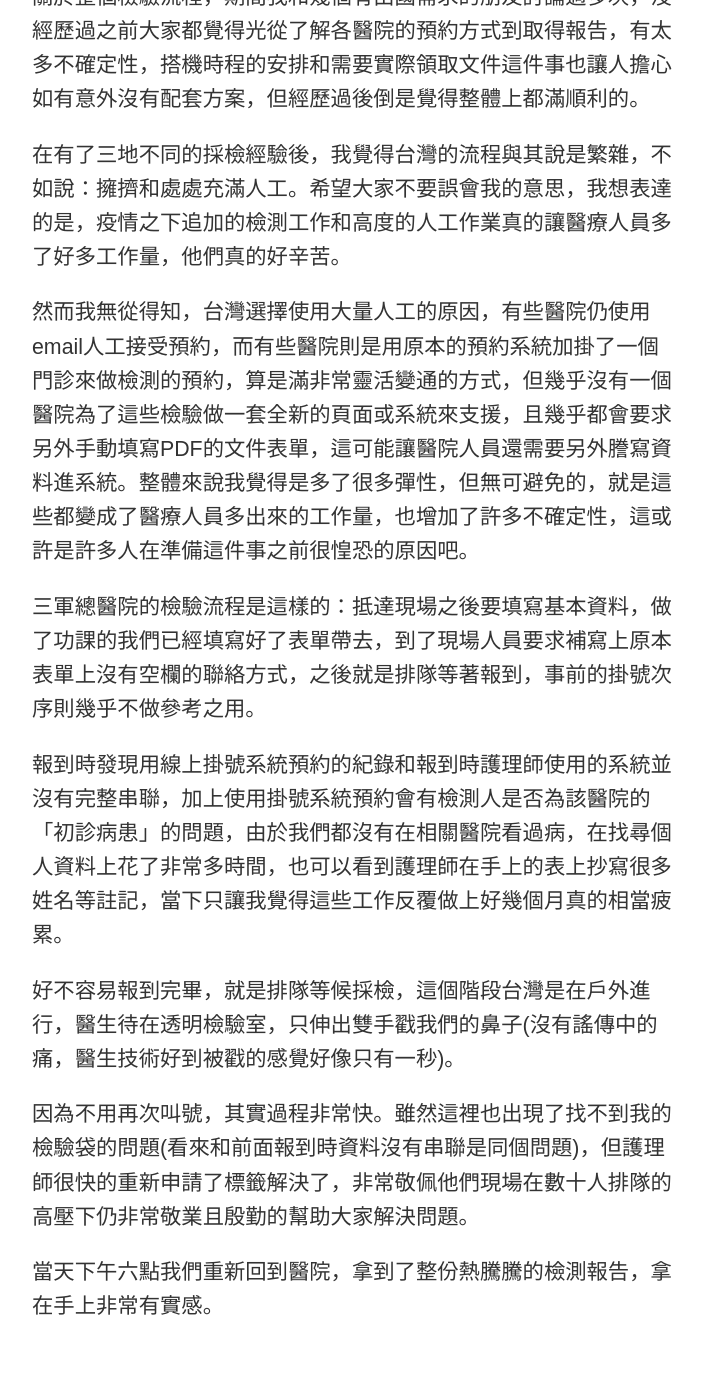
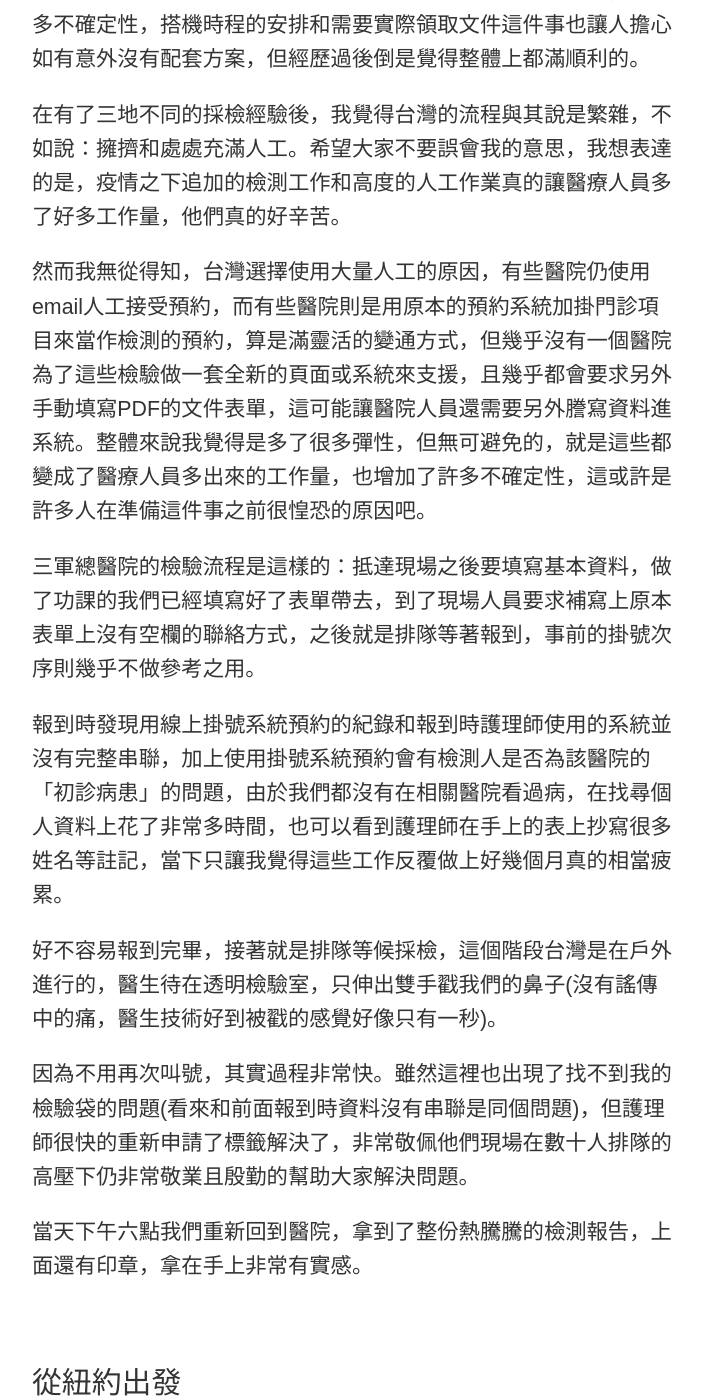
Before and after one commit to pqvst/tzling, a Jekyll site: the page built from _posts/2021-10-11-後疫情時期的跨國旅程和費用.md, in a window 1280 px wide and 1400 px high, scrolled down 3212 px. Shown: the whole window, without its empty margins (288-990 px from the left). Built offline with Jekyll 4.4.1, drawn with Linux system fonts in a browser that asks for light colours; nearby versions of some CDN libraries; some of the changed text lies outside the part shown.

Commit message:
Update 2021-10-11-後疫情時期的跨國旅程和費用.md
edit

```diff
--- a/_posts/2021-10-11-後疫情時期的跨國旅程和費用.md
+++ b/_posts/2021-10-11-後疫情時期的跨國旅程和費用.md
@@ -32,28 +32,29 @@
 
 疫情之下不得已的出國行程多了很多費用，這趟探親之旅，在有關檢疫的部分，大略的流程和費用是這樣的：
 
----
+<br/>
+
 ### 從台灣出發
 
 在我們出發之前，剛好衛服部宣布為了減輕民眾負擔，公立醫院的PCR檢測費將有補助，原先在私立醫院的檢測費(急件，當天領取) 是本國人**台幣5,500-6,000**不等，外國人台幣**7,000**。在衛服部宣布之後，部分公立醫院就調降成**本國人4,500，外國人5,500**了。(不過我們在醫院付費時，醫院連同外籍的P一同收了4,500，不確定是否因為有健保卡和居留證的關係)
 
-考量到預約的簡便性和費用等因素，我們選擇了**三軍總醫院的松山分院**，這裡原本是台北空軍總醫院，搭計程車時司機這麼告訴我。
+考量到預約的簡便性和費用，我們選擇了**三軍總醫院的松山分院**，這裡原本是台北空軍總醫院，搭計程車時司機這麼告訴我。
 
 關於整個檢驗流程，期間我和幾個有出國需求的朋友討論過多次，沒經歷過之前大家都覺得光從了解各醫院的預約方式到取得報告，有太多不確定性，搭機時程的安排和需要實際領取文件這件事也讓人擔心如有意外沒有配套方案，但經歷過後倒是覺得整體上都滿順利的。
 
 在有了三地不同的採檢經驗後，我覺得台灣的流程與其說是繁雜，不如說：擁擠和處處充滿人工。希望大家不要誤會我的意思，我想表達的是，疫情之下追加的檢測工作和高度的人工作業真的讓醫療人員多了好多工作量，他們真的好辛苦。
 
-然而我無從得知，台灣選擇使用大量人工的原因，有些醫院仍使用email人工接受預約，而有些醫院則是用原本的預約系統加掛了一個門診來做檢測的預約，算是滿非常靈活變通的方式，但幾乎沒有一個醫院為了這些檢驗做一套全新的頁面或系統來支援，且幾乎都會要求另外手動填寫PDF的文件表單，這可能讓醫院人員還需要另外謄寫資料進系統。整體來說我覺得是多了很多彈性，但無可避免的，就是這些都變成了醫療人員多出來的工作量，也增加了許多不確定性，這或許是許多人在準備這件事之前很惶恐的原因吧。
+然而我無從得知，台灣選擇使用大量人工的原因，有些醫院仍使用email人工接受預約，而有些醫院則是用原本的預約系統加掛門診項目來當作檢測的預約，算是滿靈活的變通方式，但幾乎沒有一個醫院為了這些檢驗做一套全新的頁面或系統來支援，且幾乎都會要求另外手動填寫PDF的文件表單，這可能讓醫院人員還需要另外謄寫資料進系統。整體來說我覺得是多了很多彈性，但無可避免的，就是這些都變成了醫療人員多出來的工作量，也增加了許多不確定性，這或許是許多人在準備這件事之前很惶恐的原因吧。
 
 三軍總醫院的檢驗流程是這樣的：抵達現場之後要填寫基本資料，做了功課的我們已經填寫好了表單帶去，到了現場人員要求補寫上原本表單上沒有空欄的聯絡方式，之後就是排隊等著報到，事前的掛號次序則幾乎不做參考之用。
 
 報到時發現用線上掛號系統預約的紀錄和報到時護理師使用的系統並沒有完整串聯，加上使用掛號系統預約會有檢測人是否為該醫院的「初診病患」的問題，由於我們都沒有在相關醫院看過病，在找尋個人資料上花了非常多時間，也可以看到護理師在手上的表上抄寫很多姓名等註記，當下只讓我覺得這些工作反覆做上好幾個月真的相當疲累。
 
-好不容易報到完畢，就是排隊等候採檢，這個階段台灣是在戶外進行，醫生待在透明檢驗室，只伸出雙手戳我們的鼻子(沒有謠傳中的痛，醫生技術好到被戳的感覺好像只有一秒)。
+好不容易報到完畢，接著就是排隊等候採檢，這個階段台灣是在戶外進行的，醫生待在透明檢驗室，只伸出雙手戳我們的鼻子(沒有謠傳中的痛，醫生技術好到被戳的感覺好像只有一秒)。
 
 因為不用再次叫號，其實過程非常快。雖然這裡也出現了找不到我的檢驗袋的問題(看來和前面報到時資料沒有串聯是同個問題)，但護理師很快的重新申請了標籤解決了，非常敬佩他們現場在數十人排隊的高壓下仍非常敬業且殷勤的幫助大家解決問題。
 
-當天下午六點我們重新回到醫院，拿到了整份熱騰騰的檢測報告，拿在手上非常有實感。
+當天下午六點我們重新回到醫院，拿到了整份熱騰騰的檢測報告，上面還有印章，拿在手上非常有實感。
 
 <br/>
 
@@ -105,9 +103,9 @@
 
 在土耳其登機門的巴士上，我聽到有位伯伯用台語在和朋友聊天，他說：「這整車的人都要去隔離捏，啊怎麼還是那麼多人要去。」
 
-哈哈哈 這很幽默。我也很驚訝整班機似乎比較少的台灣人，反而不少拿著留學簽證的旅客。
+哈哈哈 這很幽默。我也很驚訝整班班機似乎比較少台灣人，反而不少拿著留學簽證的學生和一些商務客。
 
-抵達國門時，意外的覺得滿雀躍的。這裡同樣動用了大量人力來管控，但每個人都面帶笑容，語氣也充滿溫暖，雖然有很多程序要走，但機場的人員實在讓人感覺非常有親切感。
+抵達國門時，心情意外雀躍。機場同樣動用了大量人力來管控，每個人臉上都帶著笑容，語氣也充滿溫暖，雖然如預期的是有很多程序要走，但機場的人員實在讓人感覺非常親切。
 
 這個階段是讓我覺得最數位化的地方，線上填妥的表單自動輸出成一整份檢疫通知，上面有完整的中英文檢疫注意事項和日期。不知道為什麼我的手機並沒有照先前說明的收到這份檢疫通知的連結，但現場人員很快就協助指引我確認手機號碼以及提供另一種掃QR code重新Log In的方式取得這份文件。
 
@@ -135,6 +133,6 @@
 + 防疫旅館(15晚)  54,750
 + 檢測計程車  1,200
 
-共約65,000台幣，這就是後疫情時期出國的衍生成本，還不計入因為疫情關係班機取消變更的額外費用，都可以來回一趟日本了 唉。
+**共約65,000台幣**，這就是後疫情時期出國的衍生成本，還不計入因為疫情關係班機取消變更的額外費用，都可以來回一趟日本了 唉。
 
 再次希望沒有人需要參考到這篇文章，讓我們很快回到體驗世界不用這麼難的日子吧。
```
Also changed, not shown: other parts of _posts/2021-10-11-後疫情時期的跨國旅程和費用.md (+6 -9 lines).
